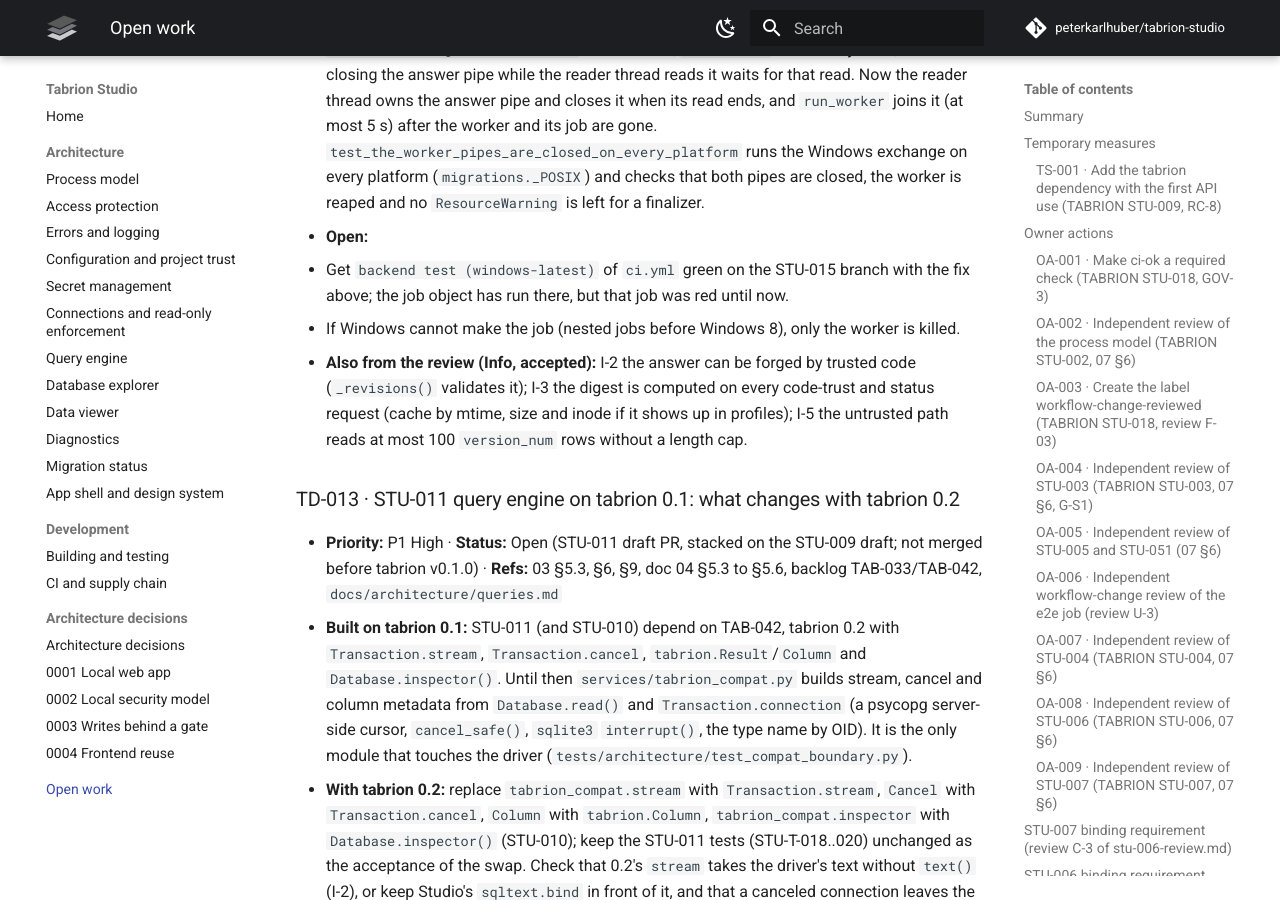
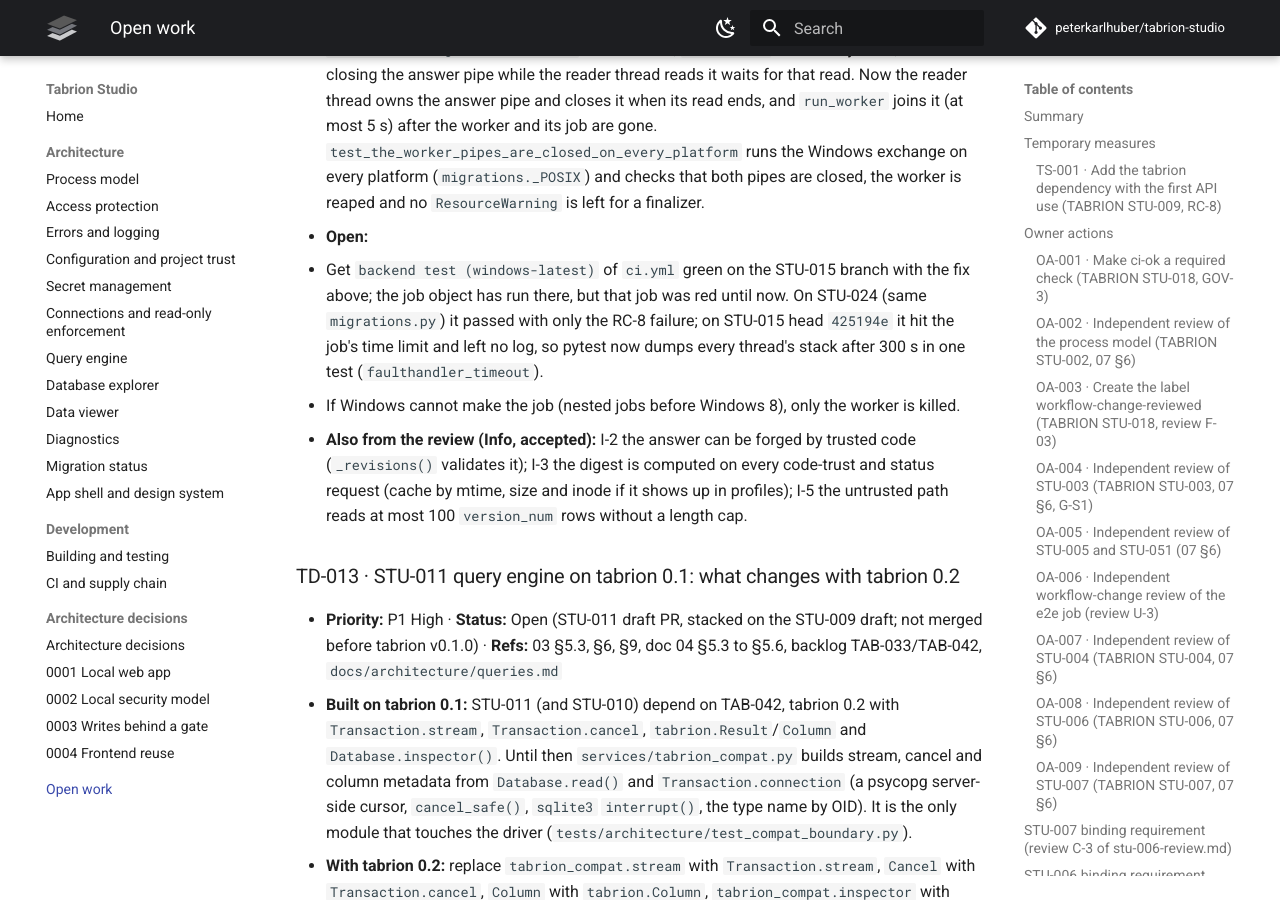
Before and after one commit to peterkarlhuber/tabrion-studio, an MkDocs documentation site: the page built from docs/TODO.md, in a window 1280 px wide and 900 px high, scrolled down 26688 px. Built offline with MkDocs 1.6.1 and Material for MkDocs 9.7.7, drawn with Linux system fonts in a browser that asks for light colours; comment, search, counter and statistics services are not loaded.

Commit message:
TD-024: dump the stacks of a hung test (faulthandler_timeout)
backend test (windows-latest) on 425194e hit the job's time limit and
GitHub kept no log of it, while the same migrations.py passed on the
STU-024 head. pytest now dumps every thread's stack when one test runs
300 s, so a hang in CI says where it is.

Co-Authored-By: Claude Opus 5.5 <noreply@anthropic.com>
Claude-Session: https://claude.ai/code/session_011tY7TC7Nu5VGro3DJGJcv8

```diff
--- a/docs/TODO.md
+++ b/docs/TODO.md
@@ -659,7 +659,9 @@ and the server-side write flag (STU-ADR-0003) leave room for it.
     is reaped and no `ResourceWarning` is left for a finalizer.
 - **Open:**
   - Get `backend test (windows-latest)` of `ci.yml` green on the STU-015 branch with the fix above; the job object
-    has run there, but that job was red until now.
+    has run there, but that job was red until now. On STU-024 (same `migrations.py`) it passed with only the RC-8
+    failure; on STU-015 head `425194e` it hit the job's time limit and left no log, so pytest now dumps every
+    thread's stack after 300 s in one test (`faulthandler_timeout`).
   - If Windows cannot make the job (nested jobs before Windows 8), only the worker is killed.
 - **Also from the review (Info, accepted):** I-2 the answer can be forged by trusted code (`_revisions()` validates
   it); I-3 the digest is computed on every code-trust and status request (cache by mtime, size and inode if it
--- a/pyproject.toml
+++ b/pyproject.toml
@@ -107,6 +107,8 @@ markers = [
     "postgres_superuser: needs TABRION_STUDIO_TEST_POSTGRES and TABRION_STUDIO_TEST_POSTGRES_SUPERUSER (a superuser of the same server; makes and drops its own roles)",
 ]
 filterwarnings = ["error"]
+# A test that runs this long hangs: dump every thread's stack, so a CI job that times out says where (TD-024).
+faulthandler_timeout = 300
 
 [tool.coverage.run]
 source = ["tabrion_studio"]
```
